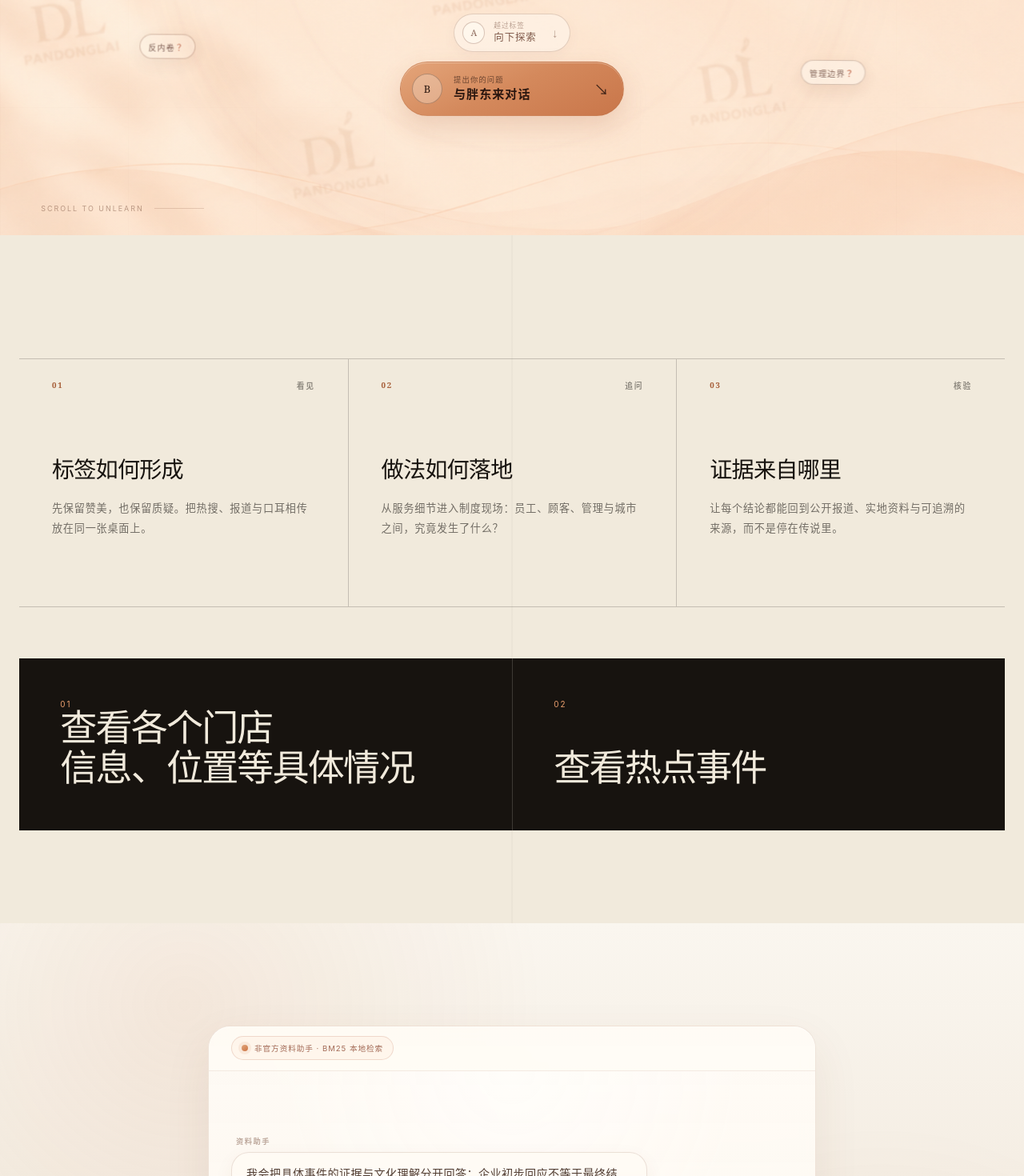
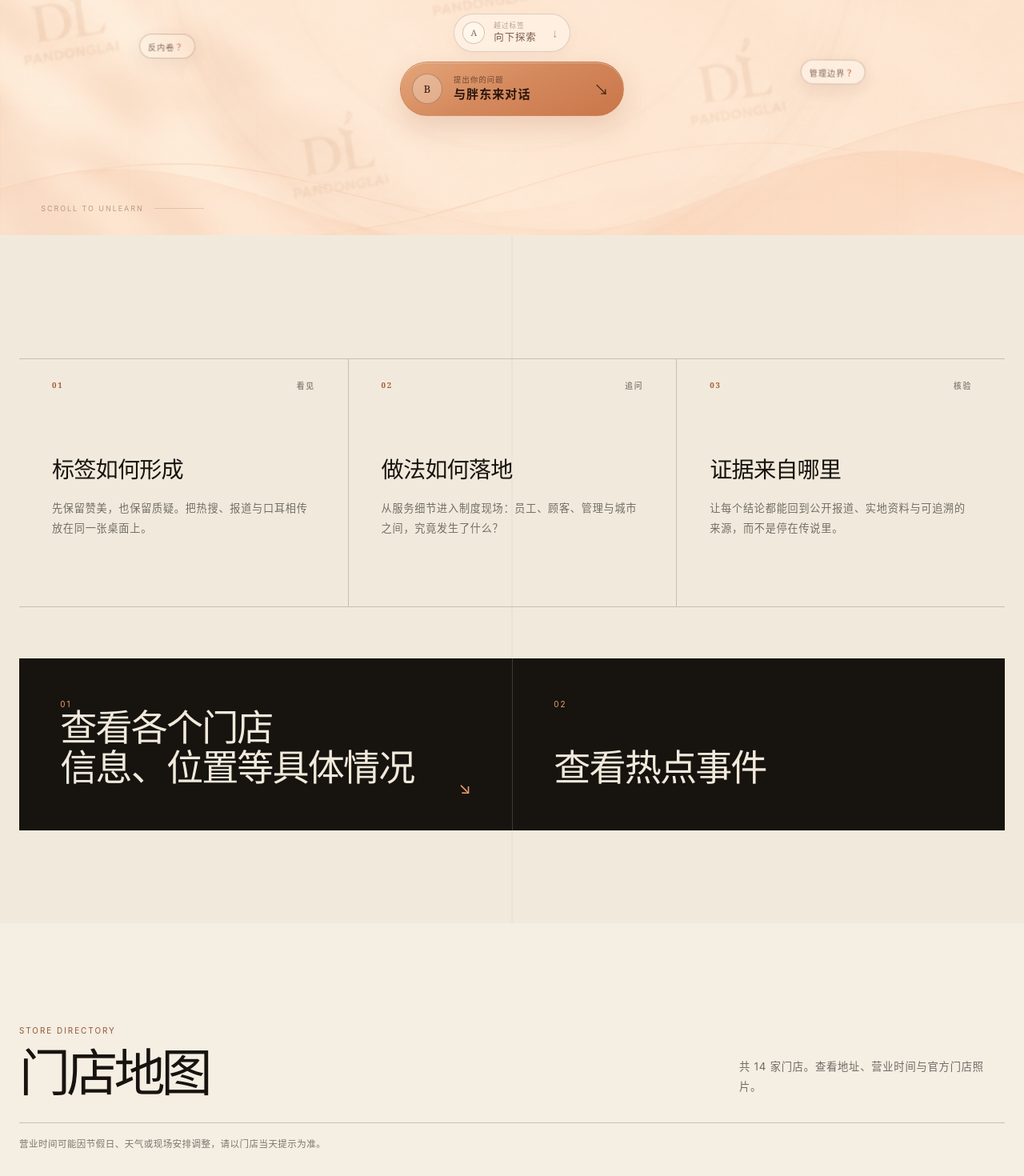
Before and after one commit to pao779765-web/pang_dong_lai, a Next.js app in the folder pangdonglai_project/site/: page / in a window 1280 px wide. Shown: the part 506-1976 px from the top of the page at 80% size. Built offline with nearby package versions, Linux system fonts and the light colour scheme.

Commit message:
feat: 补全十四家门店目录

```diff
--- a/pangdonglai_project/site/app/globals.css
+++ b/pangdonglai_project/site/app/globals.css
@@ -607,6 +607,22 @@ button:disabled {
   align-items: flex-start;
 }
 
+.chapter-card-link {
+  position: relative;
+  color: inherit;
+  text-decoration: none;
+}
+
+.chapter-card-link:hover,
+.chapter-card-link:focus-visible {
+  background: rgba(241, 234, 220, 0.06);
+}
+
+.chapter-card-link:focus-visible {
+  outline: 2px solid var(--copper-light);
+  outline-offset: -6px;
+}
+
 .chapter-card + .chapter-card {
   border-left: 1px solid rgba(241, 234, 220, 0.18);
 }
@@ -632,6 +648,164 @@ button:disabled {
   font-size: 0.78rem;
   letter-spacing: 0.08em;
   line-height: 1.8;
+}
+
+.chapter-arrow {
+  position: absolute;
+  right: clamp(30px, 4vw, 54px);
+  bottom: clamp(28px, 3.2vw, 45px);
+  color: var(--copper-light);
+  font-size: 1.25rem;
+  transition: transform 180ms ease;
+}
+
+.chapter-card-link:hover .chapter-arrow,
+.chapter-card-link:focus-visible .chapter-arrow {
+  transform: translate(4px, 4px);
+}
+
+.store-section {
+  padding: clamp(92px, 10vw, 140px) 0;
+  background: #f4eee3;
+  color: var(--ink);
+  outline: none;
+  scroll-margin-top: 24px;
+}
+
+.store-heading {
+  display: flex;
+  padding-bottom: 28px;
+  align-items: flex-end;
+  justify-content: space-between;
+  gap: 30px;
+  border-bottom: 1px solid var(--rule-dark);
+}
+
+.store-heading > div > p {
+  margin: 0 0 17px;
+  color: #995332;
+  font-size: 0.62rem;
+  letter-spacing: 0.2em;
+}
+
+.store-heading h2 {
+  margin: 0;
+  font-family: "Songti SC", SimSun, "Times New Roman", serif;
+  font-size: clamp(2.8rem, 5vw, 5.1rem);
+  font-weight: 400;
+  letter-spacing: -0.075em;
+  line-height: 1;
+}
+
+.store-heading > p {
+  max-width: 25em;
+  margin: 0 0 3px;
+  color: rgba(23, 19, 15, 0.6);
+  font-size: 0.83rem;
+  letter-spacing: 0.06em;
+  line-height: 1.9;
+}
+
+.store-notice,
+.store-credit {
+  margin: 16px 0 0;
+  color: rgba(23, 19, 15, 0.54);
+  font-size: 0.72rem;
+  letter-spacing: 0.04em;
+  line-height: 1.8;
+}
+
+.store-region {
+  margin-top: clamp(55px, 7vw, 88px);
+}
+
+.store-region > h3 {
+  margin: 0 0 17px;
+  color: #995332;
+  font-family: Georgia, "Times New Roman", serif;
+  font-size: 0.73rem;
+  font-weight: 600;
+  letter-spacing: 0.18em;
+}
+
+.store-grid {
+  display: grid;
+  border-top: 1px solid var(--rule-dark);
+  grid-template-columns: repeat(3, minmax(0, 1fr));
+}
+
+.store-card {
+  overflow: hidden;
+  min-width: 0;
+  border-right: 1px solid var(--rule-dark);
+  border-bottom: 1px solid var(--rule-dark);
+  background: rgba(255, 251, 243, 0.5);
+}
+
+.store-card:nth-child(3n) {
+  border-right: 0;
+}
+
+.store-card img {
+  display: block;
+  width: 100%;
+  height: clamp(155px, 16vw, 230px);
+  object-fit: cover;
+  background: #e7dfd1;
+}
+
+.store-card-body {
+  padding: 24px 24px 26px;
+}
+
+.store-card h4 {
+  margin: 0;
+  font-family: "Songti SC", SimSun, "Times New Roman", serif;
+  font-size: 1.5rem;
+  font-weight: 400;
+  letter-spacing: -0.04em;
+}
+
+.store-card dl {
+  margin: 23px 0 0;
+}
+
+.store-card dl > div + div {
+  margin-top: 16px;
+}
+
+.store-card dt {
+  color: #995332;
+  font-size: 0.62rem;
+  letter-spacing: 0.14em;
+}
+
+.store-card dd {
+  margin: 7px 0 0;
+  color: rgba(23, 19, 15, 0.68);
+  font-size: 0.76rem;
+  letter-spacing: 0.035em;
+  line-height: 1.75;
+}
+
+.store-map-link {
+  display: inline-block;
+  margin-top: 25px;
+  padding-bottom: 2px;
+  border-bottom: 1px solid rgba(153, 83, 50, 0.45);
+  color: #844525;
+  font-size: 0.72rem;
+  letter-spacing: 0.08em;
+  text-decoration: none;
+}
+
+.store-map-link:hover,
+.store-map-link:focus-visible {
+  color: #4c2717;
+}
+
+.store-credit {
+  margin-top: 21px;
 }
 
 .dialogue-section {
@@ -1323,6 +1497,41 @@ button:disabled {
     border-left: 0;
   }
 
+  .chapter-arrow {
+    right: 23px;
+    bottom: 25px;
+  }
+
+  .store-section {
+    padding: 79px 0 92px;
+  }
+
+  .store-heading {
+    display: block;
+    padding-bottom: 23px;
+  }
+
+  .store-heading > p {
+    margin-top: 22px;
+  }
+
+  .store-grid {
+    grid-template-columns: 1fr;
+  }
+
+  .store-card,
+  .store-card:nth-child(3n) {
+    border-right: 0;
+  }
+
+  .store-card img {
+    height: min(58vw, 270px);
+  }
+
+  .store-card-body {
+    padding: 22px 20px 25px;
+  }
+
   .dialogue-section {
     padding-top: 78px;
   }
--- a/pangdonglai_project/site/app/page.tsx
+++ b/pangdonglai_project/site/app/page.tsx
@@ -1,4 +1,6 @@
 "use client";
+
+/* eslint-disable @next/next/no-img-element -- 门店照片直接来自胖东来官网，避免额外图片代理。 */
 
 import type { CSSProperties, FormEvent, MouseEvent } from "react";
 import { useEffect, useRef, useState } from "react";
@@ -31,6 +33,13 @@ type ChatMessage = {
   content: string;
   sources?: ChatSource[];
   isStreaming?: boolean;
+};
+
+type Store = {
+  name: string;
+  address: string;
+  tuesdayOpen: boolean;
+  photoUrl: string;
 };
 
 const keywords: Keyword[] = [
@@ -78,6 +87,37 @@ const lenses = [
     copy: "让每个结论都能回到公开报道、实地资料与可追溯的来源，而不是停在传说里。",
   },
 ];
+
+const storeRegions: { city: string; stores: Store[] }[] = [
+  {
+    city: "许昌及禹州",
+    stores: [
+      { name: "许昌天使城", address: "许昌市魏都区八龙路与建安大道交汇处东北角", tuesdayOpen: true, photoUrl: "https://web.azpdl.cn/upload/PMIzb714NouyFRxUbRKcwLJDn6f_22222.jpg" },
+      { name: "许昌时代广场", address: "许昌市魏都区七一路277号", tuesdayOpen: false, photoUrl: "https://web.azpdl.cn/upload/Odb7bViVCoZEuVxJ8ABcbiwEnXg_xc_shidai.jpg" },
+      { name: "许昌生活广场", address: "许昌市魏都区南关大街42号", tuesdayOpen: false, photoUrl: "https://web.azpdl.cn/upload/BiTtbu5Ceojcugxx5gvccPYenIc_xc_shenghuo.jpg" },
+      { name: "许昌大众服饰", address: "河南省许昌市颍昌路838号", tuesdayOpen: true, photoUrl: "https://web.azpdl.cn/upload/HhLqbWvN7or9AhxQdS2c5kPBnLb_%E5%BE%AE%E4%BF%A1%E5%9B%BE%E7%89%87_20250102195205.webp" },
+      { name: "许昌金三角店", address: "许昌市新许路与文兴路交叉口新合作广场", tuesdayOpen: true, photoUrl: "https://web.azpdl.cn/upload/JRAub2w0Jo8fyoxNf7gcuns3nSN_xc_jinsanjiao.jpg" },
+      { name: "许昌云鼎店", address: "许昌市东城区魏文路与学府街交叉口云鼎广场3号楼一层", tuesdayOpen: false, photoUrl: "https://web.azpdl.cn/upload/XKp8b0LTloG8CGx8G5kcFIUvnTb_xc_yunding.jpg" },
+      { name: "许昌北海店", address: "许昌市建安区镜水路36号", tuesdayOpen: true, photoUrl: "https://web.azpdl.cn/upload/ZFNDbu6AHogLo9xsCPIcNEqKn4b_xc_beihai.jpg" },
+      { name: "许昌金汇店", address: "许昌市魏都区八一路与北大街交汇处东北角", tuesdayOpen: true, photoUrl: "https://web.azpdl.cn/upload/MDvlbGhI3olHtFxWSaXcluAInUh_DSC01163.webp" },
+      { name: "许昌劳动店", address: "许昌市魏都区劳动南路与西湖北街交叉口东南50米", tuesdayOpen: false, photoUrl: "https://web.azpdl.cn/upload/SvsebfBHVoktLkxzTIHcXDFxnfc_xc_laodong.jpg" },
+      { name: "许昌人民店", address: "许昌市魏都区劳动路与人民路交叉口恒达魏源广场5号楼负一层", tuesdayOpen: false, photoUrl: "https://web.azpdl.cn/upload/KyrVbjYrQorU9SxrZbxciHP1nVb_xc_renmin.jpg" },
+      { name: "禹州店", address: "禹州市颍河大街568号（老体育公园负一层）", tuesdayOpen: true, photoUrl: "https://web.azpdl.cn/upload/PMdmb6Mdyo9PL1xzg0kcmiQxnHb_%E7%A6%B9%E5%B7%9E%E5%BA%97.webp" },
+    ],
+  },
+  {
+    city: "新乡",
+    stores: [
+      { name: "新乡大胖", address: "新乡市红旗区人民中路199号", tuesdayOpen: false, photoUrl: "https://web.azpdl.cn/upload/Q8OcbzJXhoc0nnxyNQ2cbeVvnRf_xx_dapang.jpg" },
+      { name: "新乡二胖", address: "新乡市卫滨区健康路31号", tuesdayOpen: false, photoUrl: "https://web.azpdl.cn/upload/Ol65bCdoLozJxRxmJlZc65X1ngc_%E5%B0%8F%E8%83%96.webp" },
+      { name: "新乡三胖", address: "河南省新乡市红旗区牧野路（中）199号", tuesdayOpen: true, photoUrl: "https://web.azpdl.cn/upload/sanpang.jpg" },
+    ],
+  },
+];
+
+function formatStoreHours(tuesdayOpen: boolean) {
+  return `夏季（6–8月）09:30–21:30；其他月份：周一、三、四、日 09:30–21:00，周五、六 09:30–21:30；周二${tuesdayOpen ? "正常营业" : "闭店"}`;
+}
 
 const suggestedQuestions = ["胖东来周二是否闭店？", "茶叶反馈后企业公开怎么说的？是最终结论吗？", "新乡三胖在哪里？"];
 
@@ -446,15 +486,61 @@ export default function Home() {
           </div>
 
           <aside className="next-chapters" aria-label="内容板块">
-            <article className="chapter-card">
+            <a className="chapter-card chapter-card-link" href="#store-directory">
               <span className="chapter-index">01</span>
               <h3>查看各个门店<br />信息、位置等具体情况</h3>
-            </article>
+              <span className="chapter-arrow" aria-hidden="true">↘</span>
+            </a>
             <article className="chapter-card">
               <span className="chapter-index">02</span>
               <h3>查看热点事件</h3>
             </article>
           </aside>
+        </div>
+      </section>
+
+      <section id="store-directory" className="store-section" tabIndex={-1} aria-labelledby="store-directory-title">
+        <div className="section-shell">
+          <div className="store-heading">
+            <div>
+              <p>STORE DIRECTORY</p>
+              <h2 id="store-directory-title">门店地图</h2>
+            </div>
+            <p>共 14 家门店。查看地址、营业时间与官方门店照片。</p>
+          </div>
+
+          <p className="store-notice">营业时间可能因节假日、天气或现场安排调整，请以门店当天提示为准。</p>
+
+          {storeRegions.map((region) => (
+            <div className="store-region" key={region.city}>
+              <h3>{region.city}</h3>
+              <div className="store-grid">
+                {region.stores.map((store) => (
+                  <article className="store-card" key={store.name}>
+                    <img src={store.photoUrl} alt={`${store.name}官方门店照片`} loading="lazy" />
+                    <div className="store-card-body">
+                      <h4>{store.name}</h4>
+                      <dl>
+                        <div>
+                          <dt>营业时间</dt>
+                          <dd>{formatStoreHours(store.tuesdayOpen)}</dd>
+                        </div>
+                        <div>
+                          <dt>位置</dt>
+                          <dd>{store.address}</dd>
+                        </div>
+                      </dl>
+                      <a className="store-map-link" href={`https://map.baidu.com/search/${encodeURIComponent(store.address)}`} target="_blank" rel="noreferrer">
+                        在地图中查看 ↗
+                      </a>
+                    </div>
+                  </article>
+                ))}
+              </div>
+            </div>
+          ))}
+
+          <p className="store-credit">门店地址、营业规则与图片来自胖东来官网。</p>
         </div>
       </section>
 
```
Also changed, not shown: 2 other files (tests, documents, lock files or other folders).
